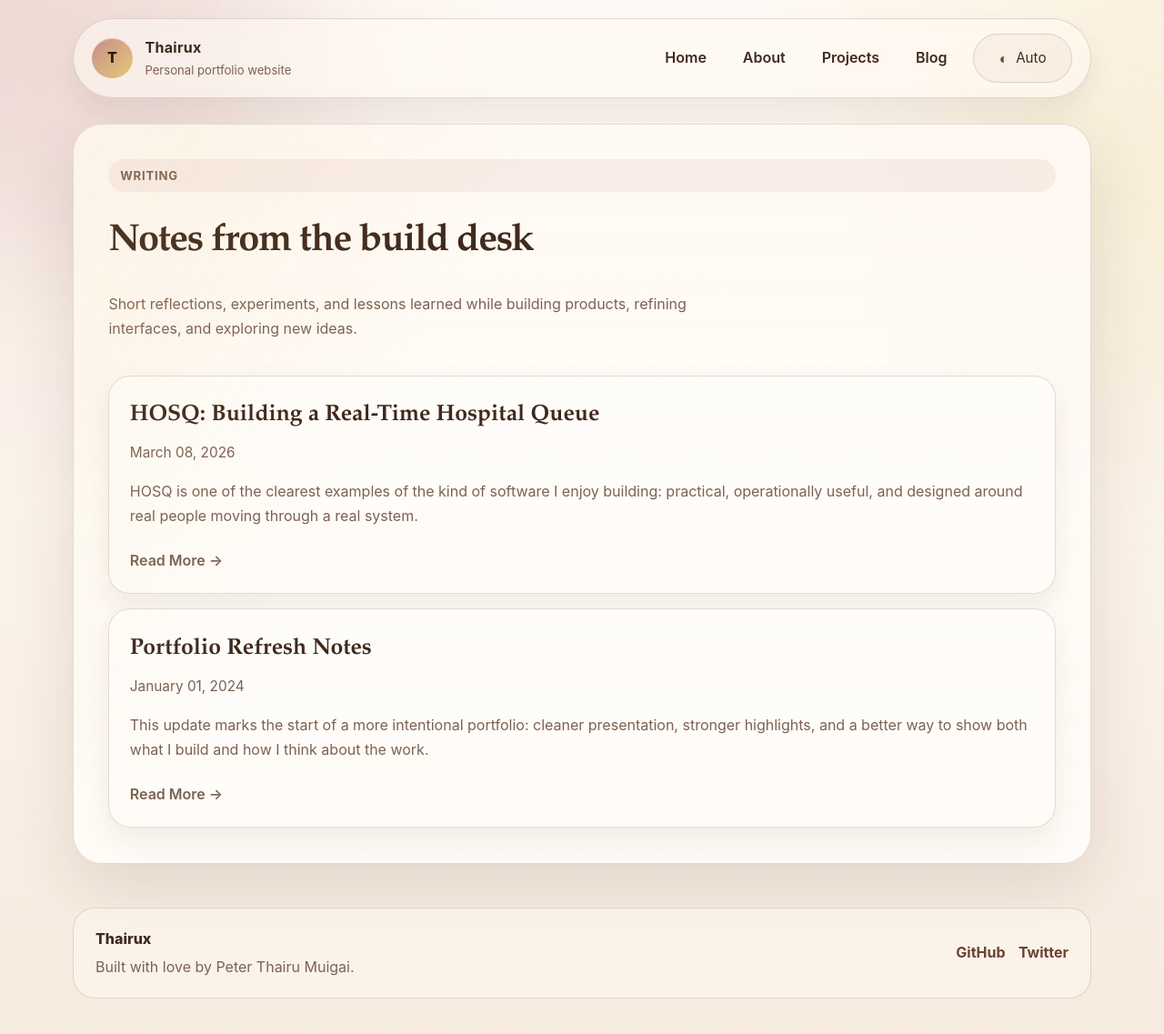
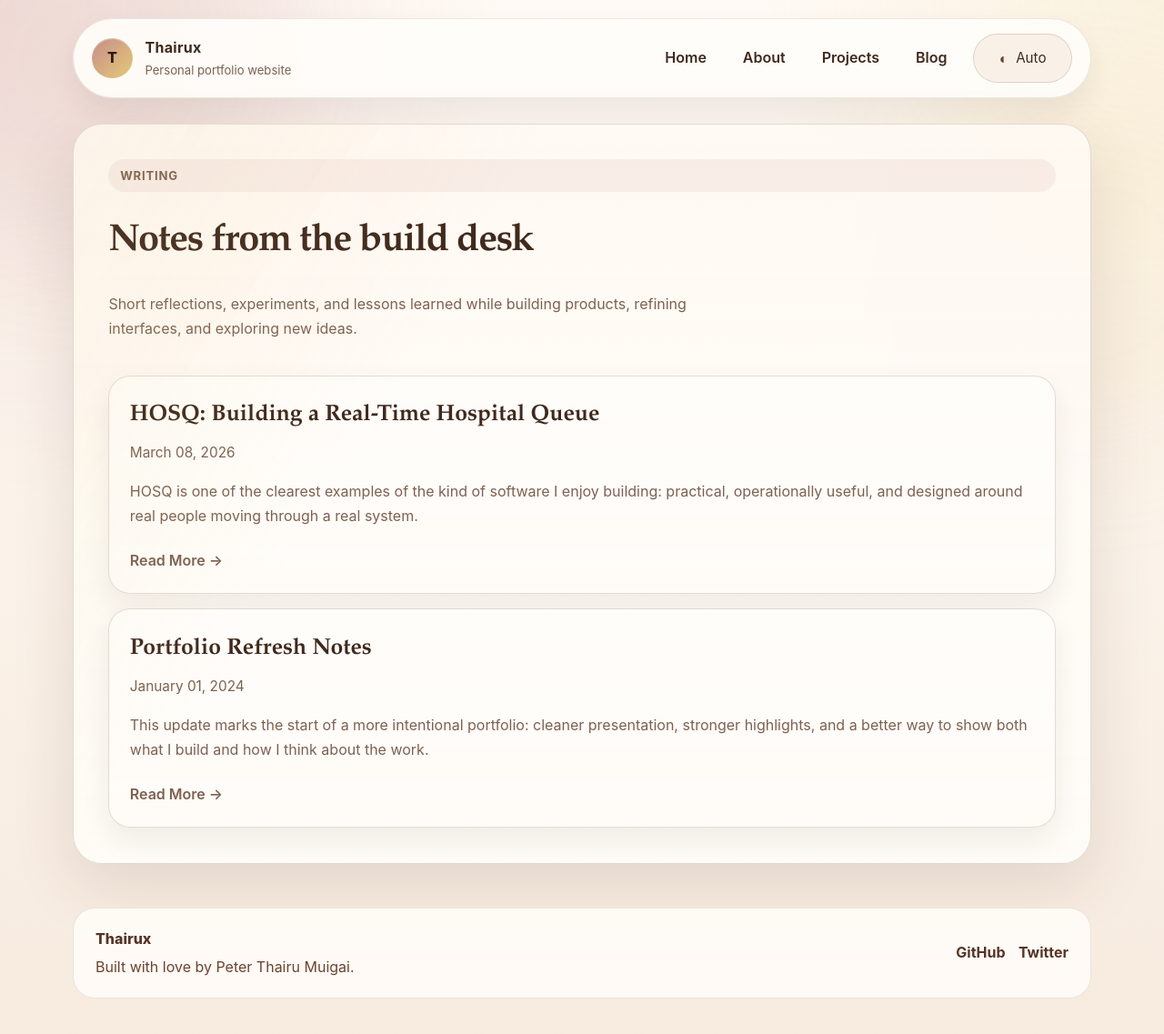
Before and after one commit to Thairux/.me, a Jekyll site: the page built from blog/index.md, in a window 1280 px wide and 1138 px high. Shown: the whole window at 91% size. Built offline with Jekyll 4.4.1, drawn with Linux system fonts in a browser that asks for light colours.

Commit message:
Lighten header and footer surfaces in light mode
Co-authored-by: Peter Thairu Muigai <ptmthairu@gmail.com>

```diff
--- a/assets/css/main.css
+++ b/assets/css/main.css
@@ -173,8 +173,8 @@ img {
   justify-content: space-between;
   gap: 1rem;
   padding: 1rem 1.25rem;
-  background: rgba(255, 250, 245, 0.55);
-  border: 1px solid var(--border);
+  background: rgba(255, 253, 250, 0.92);
+  border: 1px solid rgba(111, 67, 48, 0.12);
   border-radius: 999px;
   box-shadow: var(--shadow-soft);
   backdrop-filter: blur(16px);
@@ -183,7 +183,18 @@ img {
 @media (prefers-color-scheme: dark) {
   .site-header-inner {
     background: rgba(33, 20, 14, 0.62);
+    border-color: var(--border);
   }
+}
+
+:root[data-theme="dark"] .site-header-inner {
+  background: rgba(33, 20, 14, 0.62);
+  border-color: var(--border);
+}
+
+:root[data-theme="light"] .site-header-inner {
+  background: rgba(255, 253, 250, 0.92);
+  border-color: rgba(111, 67, 48, 0.12);
 }
 
 .brand {
@@ -835,30 +846,60 @@ img {
   align-items: center;
   gap: 1rem;
   padding: 1.25rem 1.5rem;
-  border: 1px solid var(--border);
+  border: 1px solid rgba(111, 67, 48, 0.12);
   border-radius: 1.5rem;
-  background: rgba(255, 250, 245, 0.45);
+  background: rgba(255, 252, 248, 0.88);
   backdrop-filter: blur(14px);
 }
 
 @media (prefers-color-scheme: dark) {
   .site-footer-inner {
     background: rgba(33, 20, 14, 0.58);
+    border-color: var(--border);
   }
+
+  .footer-title,
+  .footer-copy,
+  .footer-links a {
+    color: inherit;
+  }
+}
+
+:root[data-theme="dark"] .site-footer-inner {
+  background: rgba(33, 20, 14, 0.58);
+  border-color: var(--border);
+}
+
+:root[data-theme="light"] .site-footer-inner {
+  background: rgba(255, 252, 248, 0.88);
+  border-color: rgba(111, 67, 48, 0.12);
 }
 
 .footer-title {
   margin: 0;
   font-weight: 800;
+  color: var(--coffee-800);
 }
 
 .footer-copy {
   margin: 0.25rem 0 0;
+  color: var(--coffee-700);
 }
 
 .footer-links a {
+  color: var(--coffee-800);
   font-weight: 700;
   text-decoration: none;
+}
+
+.footer-links a:hover {
+  color: var(--gold-500);
+}
+
+:root[data-theme="dark"] .footer-title,
+:root[data-theme="dark"] .footer-copy,
+:root[data-theme="dark"] .footer-links a {
+  color: inherit;
 }
 
 .contact-actions {
```
